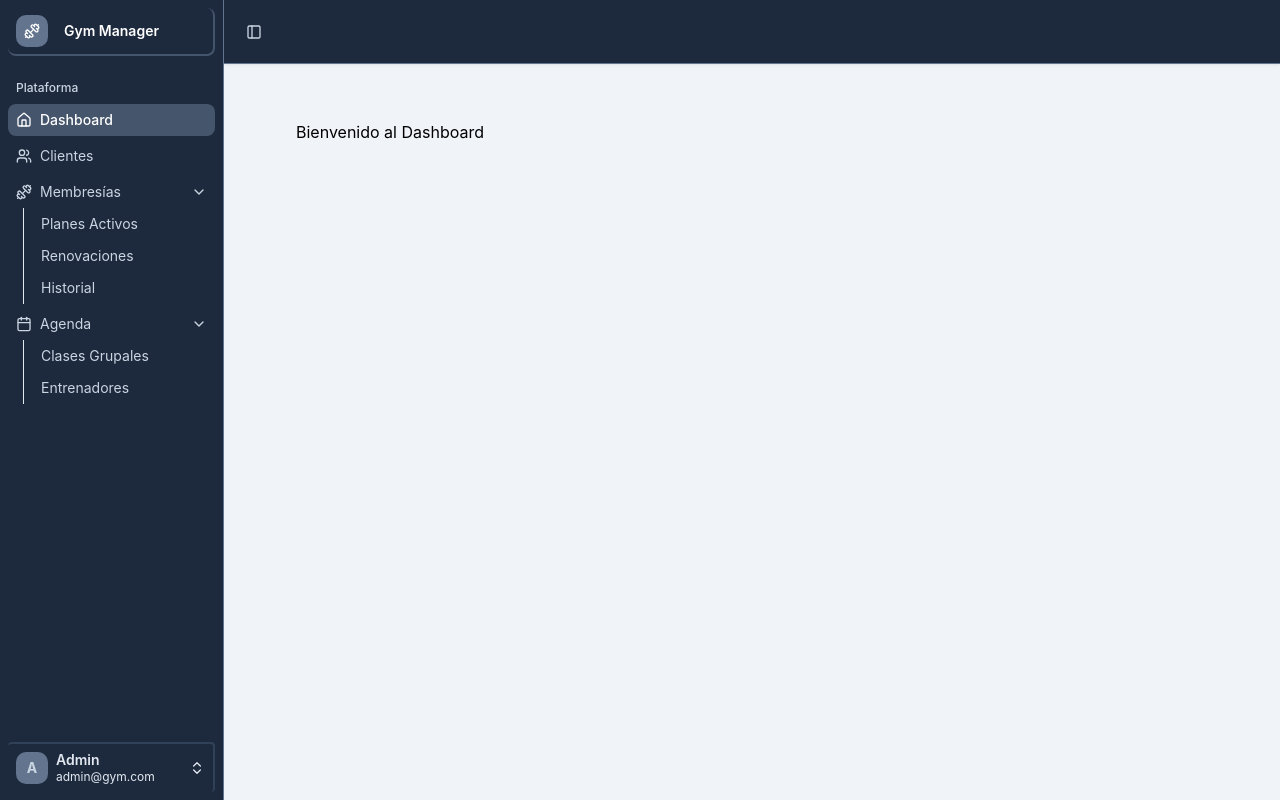
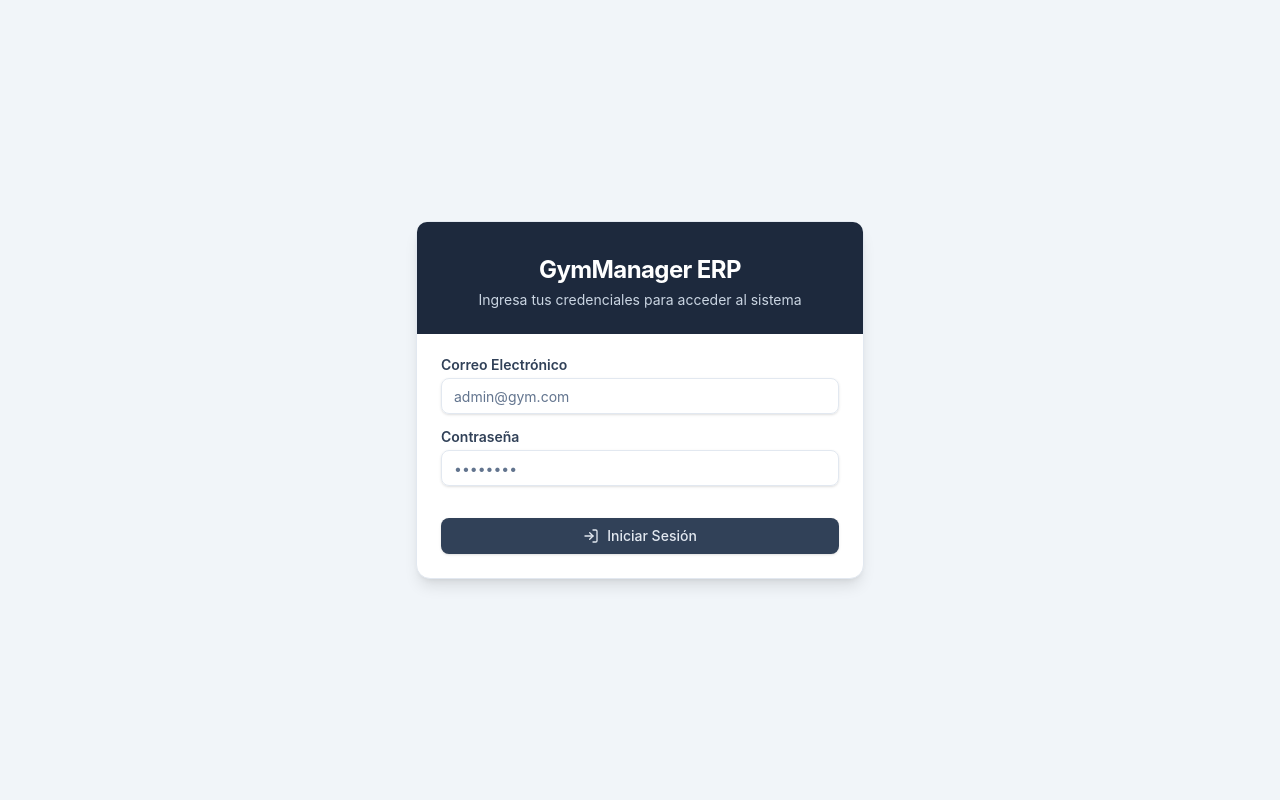
Before and after one commit to SerchPer11/SW_GYM, a React (Vite) app in the folder frontend/: page / in a window 1280 px wide. Built offline with nearby package versions, Linux system fonts and the light colour scheme.

Commit message:
feat(login): add login login and view

```diff
--- a/frontend/src/App.jsx
+++ b/frontend/src/App.jsx
@@ -1,8 +1,23 @@
 import { Routes, Route } from "react-router-dom";
 import Layout from "@/components/Layout/Layout";
 import ClientsList from "@/pages/Client/ClientsList";
+import LoginForm from "@/pages/Auth/LoginForm";
+import { useAuth } from "@/context/AuthContext";
+import { Dumbbell } from "lucide-react";
 
 function App() {
+  const { user, isLoading } = useAuth();
+
+  if (isLoading) {
+    return <div className="min-h-screen flex items-center justify-center bg-slate-100 text-slate-700 text-lg font-medium gap-6 flex-col">
+        <Dumbbell className="animate-spin text-slate-500" size={48} />
+        Cargando pesos pesados...</div>;
+  }
+
+  if (!user) {
+    return <LoginForm />;
+  }
+
   return (
     <Layout>
       <Routes>
--- /dev/null
+++ b/frontend/src/Context/AuthContext.jsx
@@ -0,0 +1,74 @@
+import { createContext, useContext, useState, useEffect } from "react";
+import { authService } from "@/services/authService";
+import { toast } from "sonner";
+
+// Create the AuthContext
+const AuthContext = createContext();
+//
+export const AuthProvider = ({ children }) => {
+  const [user, setUser] = useState(null);
+  const [isLoading, setIsLoading] = useState(true); // indicates if the authentication status is being checked
+
+  useEffect(() => {
+    const checkAuth = async () => {
+      const token = localStorage.getItem("auth_token");
+
+      if (token) {
+        try {
+          const response = await authService.getProfile();
+
+          setUser(response.user);
+        } catch (error) {
+          localStorage.removeItem("auth_token");
+          setUser(null);
+        }
+      }
+
+      setIsLoading(false);
+    };
+
+    checkAuth();
+  }, []);
+
+  const login = async (credentials) => {
+    try {
+      const data = await authService.login(credentials);
+
+      localStorage.setItem("auth_token", data.access_token);
+
+      setUser(data.user);
+      toast.success("Sesión iniciada correctamente.");
+      return { success: true };
+    } catch (error) {
+      const backendErrors = error.response?.data?.errors || {};
+      const errorMessage =
+        error.response?.data?.message || "Credenciales incorrectas";
+      toast.error(
+          "Error al iniciar sesión. Verifique sus credenciales",
+      );
+      return { success: false, errors: backendErrors };
+    }
+  };
+
+  const logout = async () => {
+    try {
+      await authService.logout();
+    } catch (error) {
+      console.error("Error al cerrar sesión:", error);
+    } finally {
+      localStorage.removeItem("auth_token");
+      setUser(null);
+      toast.success("Sesión cerrada correctamente.");
+    }
+  };
+
+  return (
+    <AuthContext.Provider value={{ user, isLoading, login, logout }}>
+      {children}
+    </AuthContext.Provider>
+  );
+};
+// Custom hook to use the AuthContext
+export const useAuth = () => {
+  return useContext(AuthContext);
+};
--- /dev/null
+++ b/frontend/src/components/ui/card.jsx
@@ -0,0 +1,50 @@
+import * as React from "react"
+
+import { cn } from "@/lib/utils"
+
+const Card = React.forwardRef(({ className, ...props }, ref) => (
+  <div
+    ref={ref}
+    className={cn("rounded-xl border bg-card text-card-foreground shadow", className)}
+    {...props} />
+))
+Card.displayName = "Card"
+
+const CardHeader = React.forwardRef(({ className, ...props }, ref) => (
+  <div
+    ref={ref}
+    className={cn("flex flex-col space-y-1.5 p-6", className)}
+    {...props} />
+))
+CardHeader.displayName = "CardHeader"
+
+const CardTitle = React.forwardRef(({ className, ...props }, ref) => (
+  <div
+    ref={ref}
+    className={cn("font-semibold leading-none tracking-tight", className)}
+    {...props} />
+))
+CardTitle.displayName = "CardTitle"
+
+const CardDescription = React.forwardRef(({ className, ...props }, ref) => (
+  <div
+    ref={ref}
+    className={cn("text-sm text-muted-foreground", className)}
+    {...props} />
+))
+CardDescription.displayName = "CardDescription"
+
+const CardContent = React.forwardRef(({ className, ...props }, ref) => (
+  <div ref={ref} className={cn("p-6 pt-0", className)} {...props} />
+))
+CardContent.displayName = "CardContent"
+
+const CardFooter = React.forwardRef(({ className, ...props }, ref) => (
+  <div
+    ref={ref}
+    className={cn("flex items-center p-6 pt-0", className)}
+    {...props} />
+))
+CardFooter.displayName = "CardFooter"
+
+export { Card, CardHeader, CardFooter, CardTitle, CardDescription, CardContent }
--- a/frontend/src/lib/axios.js
+++ b/frontend/src/lib/axios.js
@@ -10,4 +10,20 @@ const api = axios.create({
     withCredentials: true, // Importante si luego usas Sanctum para autenticación
 });
 
+// Intercept to add the token to the headers of each request
+api.interceptors.request.use(
+    config => {
+        // Obtain the token from localStorage
+        const token = localStorage.getItem('auth_token');
+        // If the token exists, add it to the Authorization header
+        if (token) {
+            config.headers.Authorization = `Bearer ${token}`;
+        }
+        return config;
+    },
+    (error) => {
+        return Promise.reject(error);
+    }
+);
+
 export default api;
--- a/frontend/src/main.jsx
+++ b/frontend/src/main.jsx
@@ -3,11 +3,14 @@ import ReactDOM from 'react-dom/client'
 import { BrowserRouter } from 'react-router-dom'
 import App from './App'
 import './index.css'
+import { AuthProvider } from './Context/AuthContext'
 
 ReactDOM.createRoot(document.getElementById('root')).render(
   <React.StrictMode>
     <BrowserRouter>
+    <AuthProvider>
       <App />
+    </AuthProvider>
     </BrowserRouter>
   </React.StrictMode>,
 )
--- /dev/null
+++ b/frontend/src/pages/Auth/LoginForm.jsx
@@ -0,0 +1,86 @@
+import { useState } from "react";
+import { useAuth } from "@/context/AuthContext";
+import FormInput from "@/components/common/FormInput";
+import CustomButton from "@/components/common/CustomButton";
+import { Lock, Mail, LogIn } from "lucide-react";
+import { Toaster } from "sonner";
+import {
+  Card,
+  CardContent,
+  CardDescription,
+  CardHeader,
+  CardTitle,
+} from "@/components/ui/card";
+
+export default function LoginForm() {
+  const { login } = useAuth();
+  const [isLoading, setIsLoading] = useState(false);
+  const [errors, setErrors] = useState(null);
+
+  const handleSubmit = async (e) => {
+    e.preventDefault();
+    setIsLoading(true);
+    setErrors(null);
+
+    const formData = new FormData(e.target);
+    const credentials = Object.fromEntries(formData);
+
+    try {
+      const result = await login(credentials);
+
+        if (!result.success) {
+          setErrors(result.errors);
+        }
+
+    } catch (error) {
+      console.error(error);
+    } finally {
+      setIsLoading(false);
+    }
+  };
+
+  return (
+    <div className="min-h-screen flex items-center justify-center bg-slate-100 p-4">
+      <Card className="w-full max-w-md shadow-lg border-slate-200">
+        <CardHeader className="space-y-1 text-center bg-slate-800 text-white rounded-t-lg pb-6 pt-8">
+          <CardTitle className="text-2xl font-bold tracking-tight">
+            GymManager ERP
+          </CardTitle>
+          <CardDescription className="text-slate-300">
+            Ingresa tus credenciales para acceder al sistema
+          </CardDescription>
+        </CardHeader>
+        <CardContent className="pt-6">
+          <form onSubmit={handleSubmit} className="space-y-4" noValidate>
+            <FormInput
+              label="Correo Electrónico"
+              name="email"
+              type="email"
+              placeholder="admin@gym.com"
+              error={errors?.email?.[0]}
+              required
+            />
+
+            <FormInput
+              label="Contraseña"
+              name="password"
+              type="password"
+              placeholder="••••••••"
+              error={errors?.password?.[0]}
+              required
+            />
+            <CustomButton
+              variant="default"
+              isLoading={isLoading}
+              icon={LogIn}
+              className="w-full mt-4"
+            >
+              {isLoading ? "Verificando credenciales..." : "Iniciar Sesión"}
+            </CustomButton>
+          </form>
+        </CardContent>
+      </Card>
+      <Toaster position="top-right" richColors />
+    </div>
+  );
+}
--- /dev/null
+++ b/frontend/src/services/authService.js
@@ -0,0 +1,19 @@
+import api from '@/lib/axios';
+
+export const authService = {
+    //send credentials to the backend and get the token
+    login : async (credentials) => {
+        const response = await api.post('/login', credentials);
+        return response.data;
+    },
+    //destroy the token in the backend and remove it from localStorage
+    logout: async () => {
+        const response = await api.post('/logout');
+        return response.data;
+    },
+    //get the user profile from the backend
+    getProfile: async () => {
+        const response = await api.get('/me');
+        return response.data;
+    }
+};
```
Also changed, not shown: 1 other file (tests, documents, lock files or other folders).
